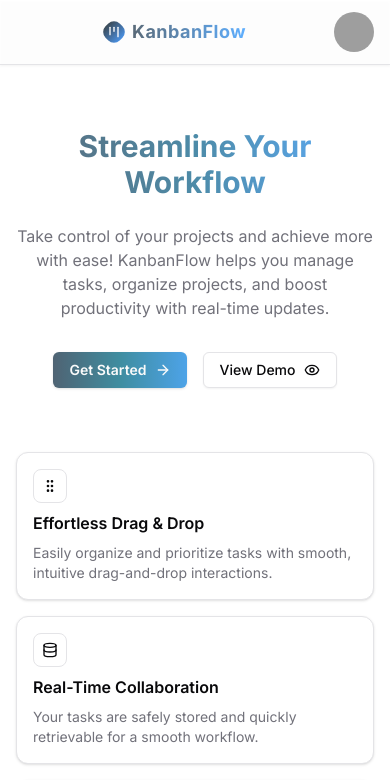
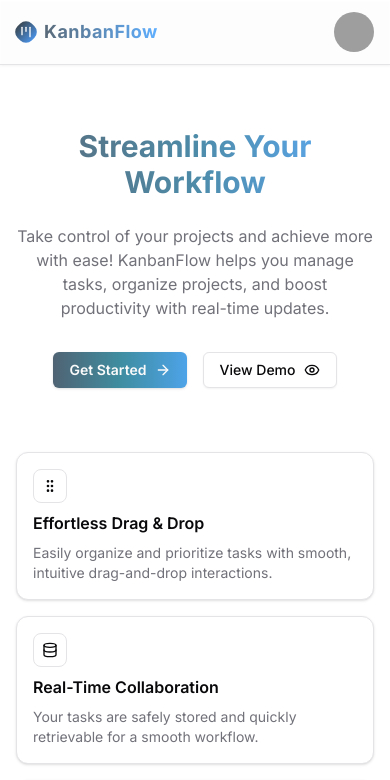
Before and after one commit to m-elagamy/kanbanflow, a Next.js app: page / in a window 390 px wide. Shown: the top 780 px of the page. Built offline with nearby package versions, Linux system fonts and the light colour scheme; grey boxes are pictures that could not be loaded.

Commit message:
chore: make the logo centered on moblies  only on dashbaord page

```diff
--- a/src/app/dashboard/components/modals/add-task-modal.tsx
+++ b/src/app/dashboard/components/modals/add-task-modal.tsx
@@ -63,7 +63,7 @@ const AddTaskModal = ({ columnId }: AddTaskModalProps) => {
           <PlusIcon />
         </Button>
       </DialogTrigger>
-      <DialogContent>
+      <DialogContent className="rounded-lg">
         <DialogHeader>
           <DialogTitle>New Task</DialogTitle>
         </DialogHeader>
--- a/src/app/dashboard/components/modals/board-templates-modal.tsx
+++ b/src/app/dashboard/components/modals/board-templates-modal.tsx
@@ -65,7 +65,7 @@ const BoardTemplatesDialog = ({
           <DialogTitle className="text-sm md:text-base">
             Setup Your Board Workflow
           </DialogTitle>
-          <DialogDescription>
+          <DialogDescription className="text-xs md:text-base">
             Pick a ready-made template to get started quickly and stay
             productive.
           </DialogDescription>
@@ -86,7 +86,7 @@ const BoardTemplatesDialog = ({
                       <CheckCircle2Icon className="text-primary" />
                     )}
                   </div>
-                  <div>
+                  <div className="space-y-2">
                     <h3 className="text-sm font-semibold md:text-base">
                       {template.title}
                     </h3>
--- a/src/components/layout/header/components/kanban-logo.tsx
+++ b/src/components/layout/header/components/kanban-logo.tsx
@@ -3,12 +3,15 @@
 import Link from "next/link";
 import { motion } from "framer-motion";
 import { Kanban } from "lucide-react";
+import { usePathname } from "next/navigation";
 
 const KanbanLogo = () => {
+  const pathName = usePathname();
   return (
     <motion.div
-      initial={{ opacity: 0, x: -20 }}
-      animate={{ opacity: 1, x: 0 }}
+      className={`${pathName === "/" ? "mx-0" : "mx-auto"} md:mx-0`}
+      initial={{ opacity: 0, y: -20 }}
+      animate={{ opacity: 1, y: 0 }}
       whileHover={{ scale: 1.03 }}
       transition={{ type: "spring", stiffness: 250, damping: 3 }}
     >
--- a/src/components/layout/header/components/user-avatar.tsx
+++ b/src/components/layout/header/components/user-avatar.tsx
@@ -1,14 +1,23 @@
+"use client";
 import { Avatar, AvatarFallback, AvatarImage } from "@/components/ui/avatar";
+import { motion } from "framer-motion";
 import Link from "next/link";
 
 const UserAvatar = () => {
   return (
+    <motion.div
+      initial={{ opacity: 0, y: -20 }}
+      animate={{ opacity: 1, y: 0 }}
+      whileHover={{ scale: 1.03 }}
+      transition={{ type: "spring", stiffness: 250, damping: 3 }}
+    >
       <Link href="/dashboard">
         <Avatar>
           <AvatarImage src="https://github.com/shadcn.png" />
           <AvatarFallback>SC</AvatarFallback>
         </Avatar>
       </Link>
+    </motion.div>
   );
 };
 export default UserAvatar;
--- a/src/components/layout/header/index.tsx
+++ b/src/components/layout/header/index.tsx
@@ -9,10 +9,7 @@ const Header = () => {
     <header>
       <nav className="fixed left-0 right-0 top-0 z-50 border-b bg-background/80 drop-shadow-sm backdrop-blur-sm">
         <div className="container flex h-16 items-center justify-between">
-          <div className="m-auto md:m-0">
-            <KanbanLogo />
-          </div>
-
+          <KanbanLogo />
           {isAuthenticated && <UserAvatar />}
           {!isAuthenticated && <SignInButton />}
         </div>
```
Lines whose indentation alone changed are shown as unchanged.
